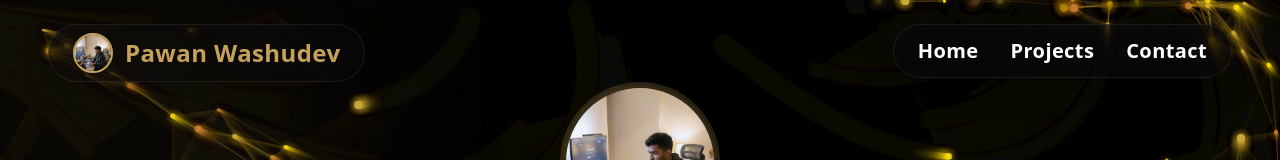
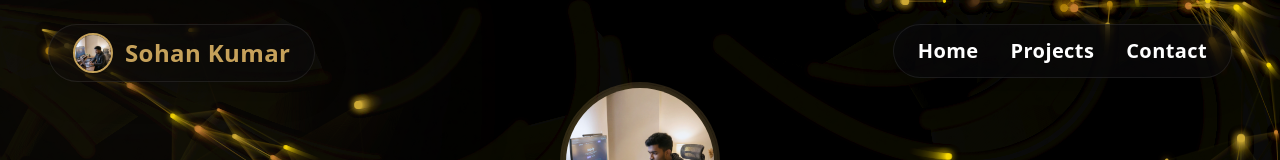
Before and after one commit to neubofy/portfolio, a Next.js app: page / in a window 1280 px wide. Shown: the top 160 px of the page. Built offline with nearby package versions, Linux system fonts and the light colour scheme.

Commit message:
Update button text from 'Pawan Washudev' to 'Sohan Kumar'

```diff
--- a/src/components/Navbar.tsx
+++ b/src/components/Navbar.tsx
@@ -31,7 +31,7 @@ export default function Navbar() {
                             onClick={scrollToTop}
                             className="text-[var(--gold)] font-bold text-2xl hover:text-white transition-colors"
                         >
-                            Pawan Washudev
+                            Sohan Kumar
                         </button>
                     </div>
                 </div>
```
